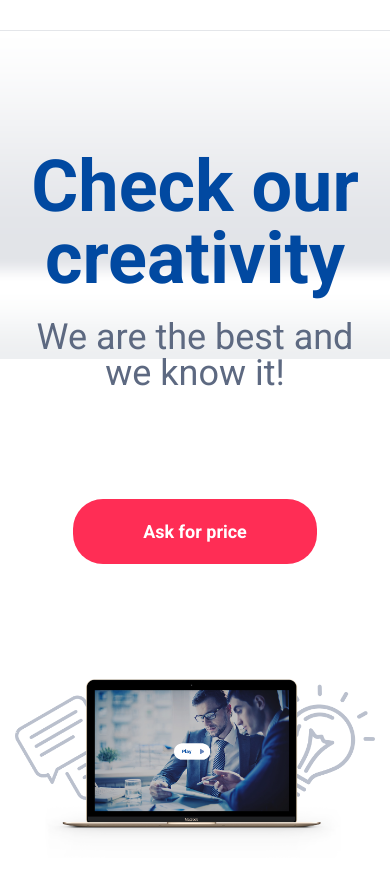
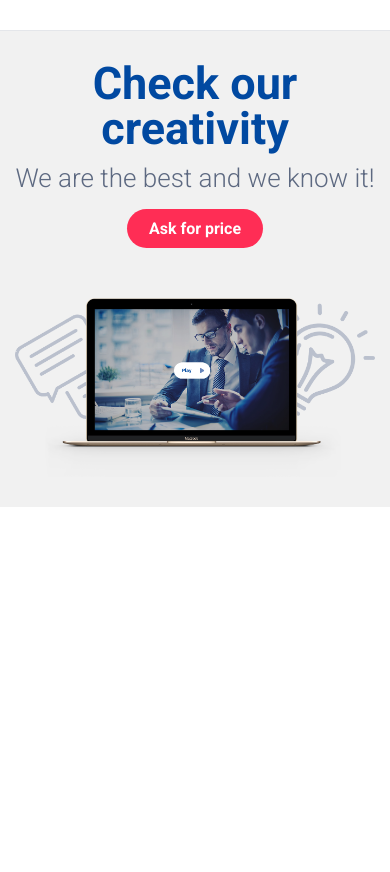
Before and after one commit to rifat-H/paxTeamplate-Bootstrap, a website built with Parcel: page src/index.html in a window 390 px wide. Shown: the part 78-950 px from the top of the page. After the commit the page ends 844 px from the top, so only its background shows below. Built offline with nearby package versions, Linux system fonts and the light colour scheme.

Commit message:
col screen done

```diff
--- a/src/scss/_media.scss
+++ b/src/scss/_media.scss
@@ -2,6 +2,46 @@
 
 // Extra small devices (portrait phones, less than 576px)
 @media (max-width: 575.98px) {
+
+    // common css start
+    .title {
+        font-size: 45px;
+    }
+
+    .title2 {
+        font-size: 26px;
+    }
+
+    .cusBtn {
+        font-size: 16px;
+        padding: 10px 22px;
+    }
+
+    // common css end
+
+    // banner start
+    .banner {
+        padding-top: 30px;
+        padding-bottom: 30px;
+        background-image: none;
+        background-color: #f1f1f1;
+
+        h1 {
+            margin-bottom: 14px;
+        }
+
+        h2 {
+            margin-bottom: 18px;
+        }
+
+        button{
+            margin-bottom: 50px;
+        }
+
+
+    }
+
+    // banner end
 
     // header start
     header {
@@ -28,6 +68,8 @@
 
 // Small devices (landscape phones, 576px and up)
 @media (min-width: 576px) and (max-width: 767.98px) {
+
+
 
     // header start
     header {
--- a/src/scss/_style.scss
+++ b/src/scss/_style.scss
@@ -16,7 +16,7 @@ body {
 
 .title2 {
     font-size: 36px;
-    font-weight: light;
+    font-weight: 300;
 }
 
 .cusBtn {
```
